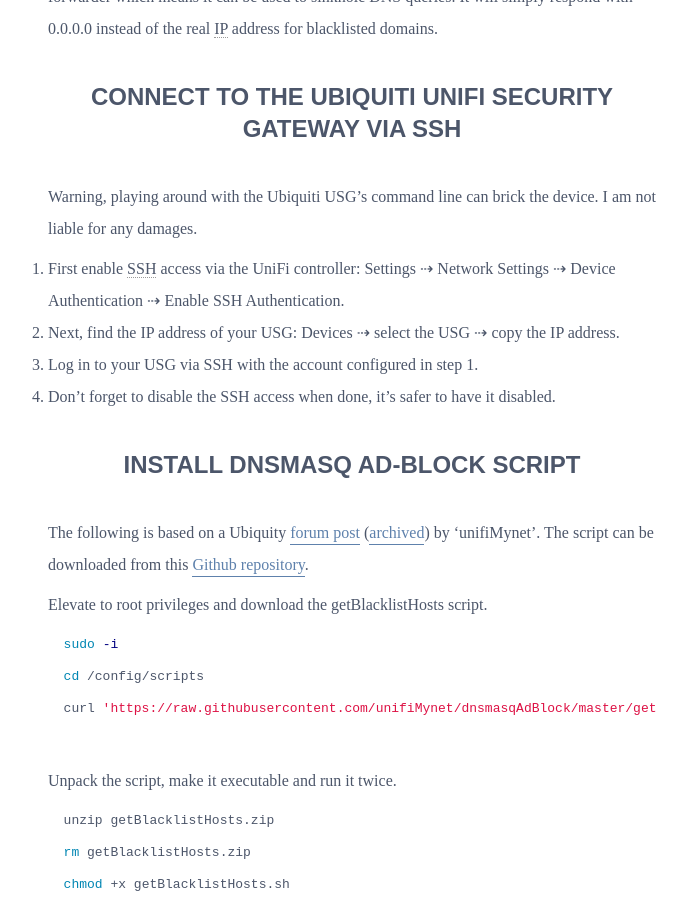
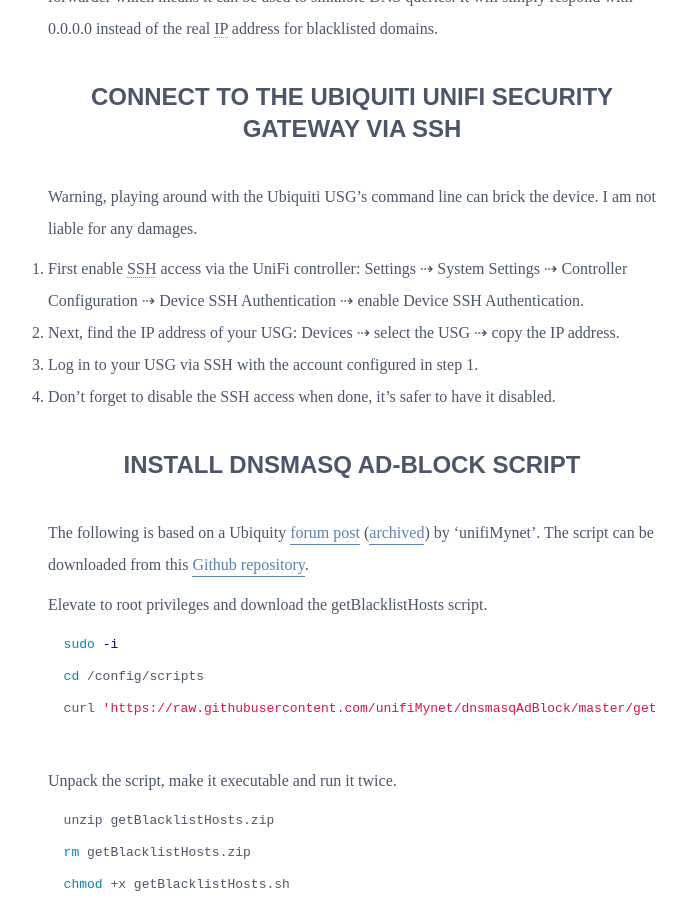
Before and after one commit to cimm/suffix, a Jekyll site: the page built from _posts/2020-03-18-network-wide-ad-blocking-unifi.html, in a window 1280 px wide and 900 px high, scrolled down 571 px. Shown: the whole window, without its empty margins (288-975 px from the left). Built offline with Jekyll 4.4.1, drawn with Linux system fonts in a browser that asks for light colours.

Commit message:
Update Network wide Ad blocking UniFi article with new settings

```diff
--- a/_posts/2020-03-18-network-wide-ad-blocking-unifi.html
+++ b/_posts/2020-03-18-network-wide-ad-blocking-unifi.html
@@ -14,7 +14,7 @@
   <p>Warning, playing around with the Ubiquiti USG’s command line can brick the device. I am not liable for any damages.</p>
 
   <ol>
-    <li>First enable <abbr title="Secure Shell">SSH</abbr> access via the UniFi controller: Settings ⇢ Network Settings ⇢ Device Authentication ⇢ Enable SSH Authentication.</li>
+    <li>First enable <abbr title="Secure Shell">SSH</abbr> access via the UniFi controller: Settings ⇢ System Settings ⇢ Controller Configuration ⇢ Device SSH Authentication ⇢ enable Device SSH Authentication.</li>
     <li>Next, find the IP address of your USG: Devices ⇢ select the USG ⇢ copy the IP address.</li>
     <li>Log in to your USG via SSH with the account configured in step 1.</li>
     <li>Don’t forget to disable the SSH access when done, it’s safer to have it disabled.</li>
```
